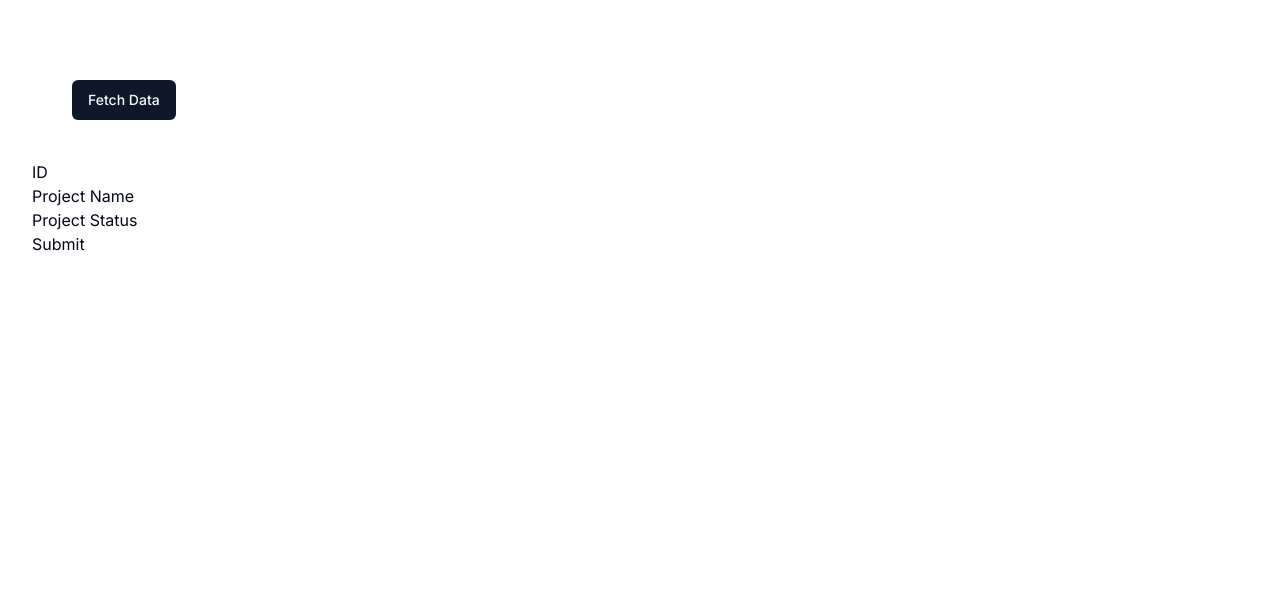
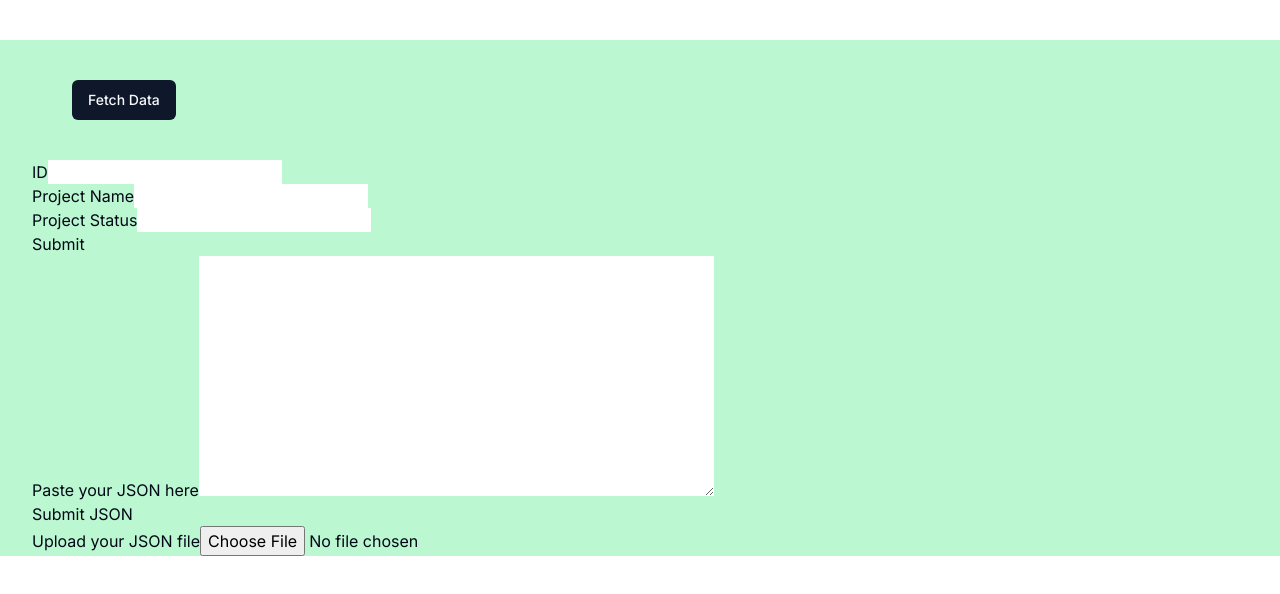
Before and after one commit to seandowdall/pet-assignment, a Next.js app: page / in a window 1280 px wide. Shown: the top 594 px of the page. Built offline with nearby package versions, Linux system fonts and the light colour scheme.

Commit message:
finally we can input data from json code, or multiple json objects in a file

```diff
--- /dev/null
+++ b/app/_components/simeple-raw-json.tsx
@@ -0,0 +1,92 @@
+"use client";
+
+import React, { useState } from "react";
+
+interface ProjectFormData {
+  id: string;
+  projectName: string;
+  projectStatus: string;
+}
+
+const SimpleRawJson = () => {
+  const [formData, setFormData] = useState<ProjectFormData>({
+    id: "",
+    projectName: "",
+    projectStatus: "",
+  });
+  const [rawJsonInput, setRawJsonInput] = useState<string>("");
+  const [isSubmitting, setIsSubmitting] = useState<boolean>(false);
+  const [submitError, setSubmitError] = useState<string | null>(null);
+
+  // Existing handlers and functions...
+
+  const handleJsonChange = (e: React.ChangeEvent<HTMLTextAreaElement>) => {
+    setRawJsonInput(e.target.value);
+  };
+
+  const handleJsonSubmit = async (e: React.FormEvent<HTMLFormElement>) => {
+    e.preventDefault();
+    setIsSubmitting(true);
+    setSubmitError(null);
+
+    try {
+      // Parse the input to ensure it is valid JSON
+      const jsonData = JSON.parse(rawJsonInput);
+
+      const response = await fetch(
+        "https://gvkby53kz9.execute-api.eu-west-1.amazonaws.com/items",
+        {
+          method: "PUT",
+          headers: {
+            "Content-Type": "application/json",
+          },
+          body: JSON.stringify(jsonData),
+        }
+      );
+
+      if (!response.ok) {
+        throw new Error("Failed to submit JSON data");
+      }
+
+      // Handle success response
+      alert("JSON Data submitted successfully");
+    } catch (error) {
+      if (error instanceof Error) {
+        setSubmitError(`JSON Error: ${error.message}`);
+      } else {
+        setSubmitError("An unexpected error occurred");
+      }
+    } finally {
+      setIsSubmitting(false);
+    }
+  };
+
+  // Existing JSX...
+
+  return (
+    <div>
+      {/* Existing form for ProjectFormData */}
+
+      <form onSubmit={handleJsonSubmit}>
+        <div>
+          <label htmlFor="jsonInput">Paste your JSON here</label>
+          <textarea
+            id="jsonInput"
+            name="jsonInput"
+            value={rawJsonInput}
+            onChange={handleJsonChange}
+            rows={10}
+            cols={50}
+          />
+        </div>
+        <button type="submit" disabled={isSubmitting}>
+          Submit JSON
+        </button>
+      </form>
+      {isSubmitting && <p>Submitting...</p>}
+      {submitError && <p>Error: {submitError}</p>}
+    </div>
+  );
+};
+
+export default SimpleRawJson;
--- /dev/null
+++ b/app/_components/simple-file-upload-json.tsx
@@ -0,0 +1,78 @@
+"use client";
+
+import React, { useState } from "react";
+
+interface ProjectFormData {
+  id: string;
+  projectName: string;
+  projectStatus: string;
+}
+
+const SimpleFileUploadJson = () => {
+  const [isSubmitting, setIsSubmitting] = useState<boolean>(false);
+  const [submitError, setSubmitError] = useState<string | null>(null);
+
+  const handleFileChange = async (e: React.ChangeEvent<HTMLInputElement>) => {
+    if (e.target.files?.length) {
+      setIsSubmitting(true);
+      setSubmitError(null);
+
+      try {
+        const file = e.target.files[0];
+        const text = await file.text();
+        const jsonObjects = JSON.parse(text);
+
+        for (const jsonObject of jsonObjects) {
+          const response = await fetch(
+            "https://gvkby53kz9.execute-api.eu-west-1.amazonaws.com/items",
+            {
+              method: "PUT",
+              headers: {
+                "Content-Type": "application/json",
+              },
+              body: JSON.stringify(jsonObject),
+            }
+          );
+
+          if (!response.ok) {
+            const errorText = await response.text();
+            throw new Error(
+              `Failed to submit file data: ${response.status} ${response.statusText} - ${errorText}`
+            );
+          }
+        }
+
+        alert("All file data submitted successfully");
+      } catch (error) {
+        if (error instanceof Error) {
+          setSubmitError(`File Error: ${error.message}`);
+        } else {
+          setSubmitError("An unexpected error occurred");
+        }
+      } finally {
+        setIsSubmitting(false);
+      }
+    }
+  };
+
+  return (
+    <div>
+      <form>
+        <div>
+          <label htmlFor="fileInput">Upload your JSON file</label>
+          <input
+            type="file"
+            id="fileInput"
+            name="fileInput"
+            onChange={handleFileChange}
+            accept=".json"
+          />
+        </div>
+      </form>
+      {isSubmitting && <p>Submitting...</p>}
+      {submitError && <p>Error: {submitError}</p>}
+    </div>
+  );
+};
+
+export default SimpleFileUploadJson;
--- a/app/_components/simple-input-data.tsx
+++ b/app/_components/simple-get-data.tsx
@@ -10,7 +10,7 @@ interface Project {
   projectStatus: string;
 }
 
-const SimpleInputData = () => {
+const SimpleGetData = () => {
   const [data, setData] = useState<Project[]>([]);
   const [loading, setLoading] = useState<boolean>(false);
   const [error, setError] = useState<string | null>(null);
@@ -56,4 +56,4 @@ const SimpleInputData = () => {
   );
 };
 
-export default SimpleInputData;
+export default SimpleGetData;
--- a/app/page.tsx
+++ b/app/page.tsx
@@ -2,15 +2,20 @@ import Image from "next/image";
 
 import AddDataDialog from "./_components/add-data-dialog";
 import DisplayAllCards from "./_components/display-all-cards";
-import SimpleInputData from "./_components/simple-input-data";
+
 import SimpleSendData from "./_components/simple-send-data";
+import SimpleGetData from "./_components/simple-get-data";
+import SimpleRawJson from "./_components/simeple-raw-json";
+import SimpleFileUploadJson from "./_components/simple-file-upload-json";
 
 export default function Home() {
   return (
-    <main className="container mx-auto mt-10">
+    <main className="container mx-auto mt-10 bg-green-200">
       {/* <AddDataDialog /> */}
-      <SimpleInputData />
+      <SimpleGetData />
       <SimpleSendData />
+      <SimpleRawJson />
+      <SimpleFileUploadJson />
       {/* <div className="mt-10">
         <DisplayAllCards />
       </div> */}
```
